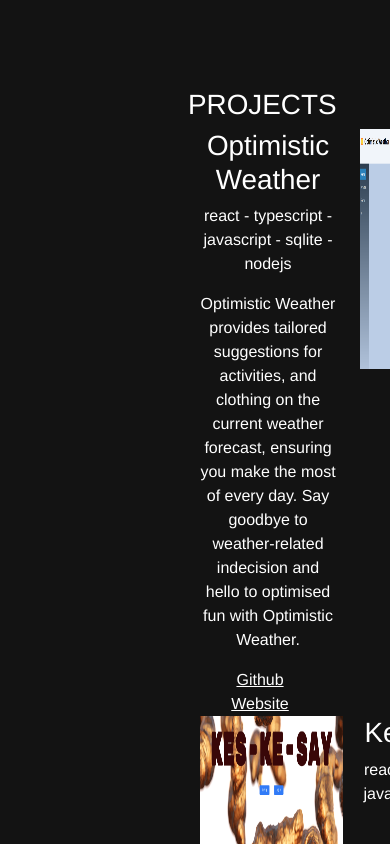
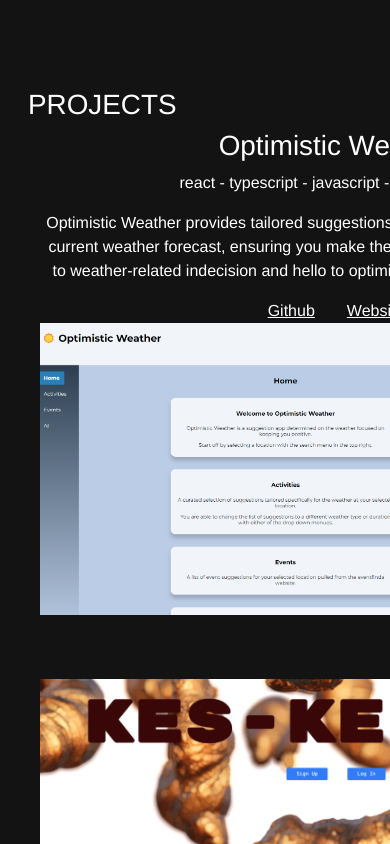
Before and after one commit to matthew-nanthameechai/myPortfolio, an Angular app: page / in a window 390 px wide. Shown: the part 1680-2524 px from the top of the page. Built offline with nearby package versions, Linux system fonts and the light colour scheme.

Commit message:
media query

```diff
--- a/src/app/projects/projects.component.css
+++ b/src/app/projects/projects.component.css
@@ -40,3 +40,17 @@ a:hover::before {
   transform-origin: left;
   transform: scaleX(1);
 }
+
+@media only screen and (max-width: 768px) {
+  div{
+    width: 100%;
+  }
+  img{
+    width: 100%;
+    height: auto;
+  }
+ .project-container{
+  margin: 0;
+  padding: 0;
+ }
+}
```
